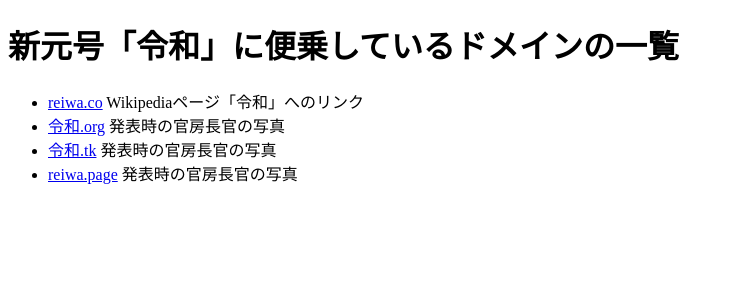
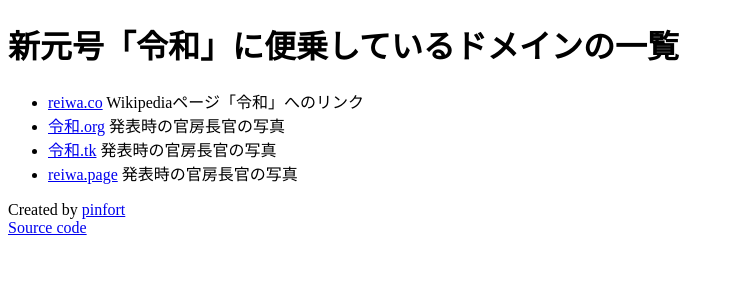
Before and after one commit to pinfort/reiwa-domains, a PHP site: page / in a window 1280 px wide. Shown: the top 300 px of the page, without its empty margins (0-734 px from the left). Run offline with PHP 8.4, Linux system fonts and the light colour scheme.

Commit message:
体裁修正、コピー追加

```diff
--- a/public/index.php
+++ b/public/index.php
@@ -22,10 +22,16 @@ $domains = [
 ];
 
 ?>
-<ul>
-    <?php foreach ($domains as $domain => $disc): ?>
-    <li><a href="http://<?php echo htmlspecialchars($domain, ENT_QUOTES) ?>"><?php echo htmlspecialchars($domain, ENT_QUOTES) ?></a> <?php echo htmlspecialchars($disc, ENT_QUOTES) ?></li>
-    <?php endforeach; ?>
-</ul>
+<p>
+    <ul>
+        <?php foreach ($domains as $domain => $disc): ?>
+        <li><a href="http://<?php echo htmlspecialchars($domain, ENT_QUOTES) ?>"><?php echo htmlspecialchars($domain, ENT_QUOTES) ?></a> <?php echo htmlspecialchars($disc, ENT_QUOTES) ?></li>
+        <?php endforeach; ?>
+    </ul>
+</p>
+<p>
+    Created by <a href="https://twitter.com/pinf0rt">pinfort</a><br>
+    <a href="https://github.com/pinfort/reiwa-domains">Source code</a>
+</p>
 </body>
 </html>
```
